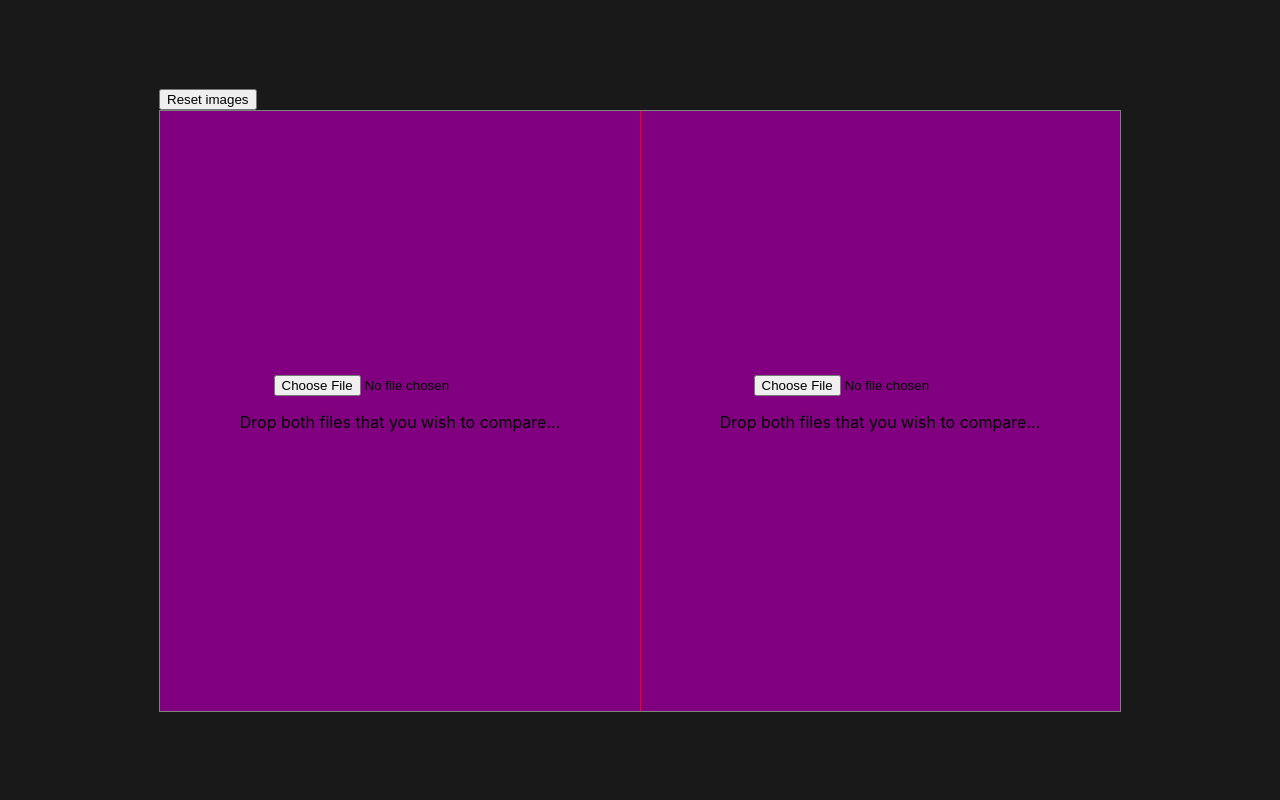
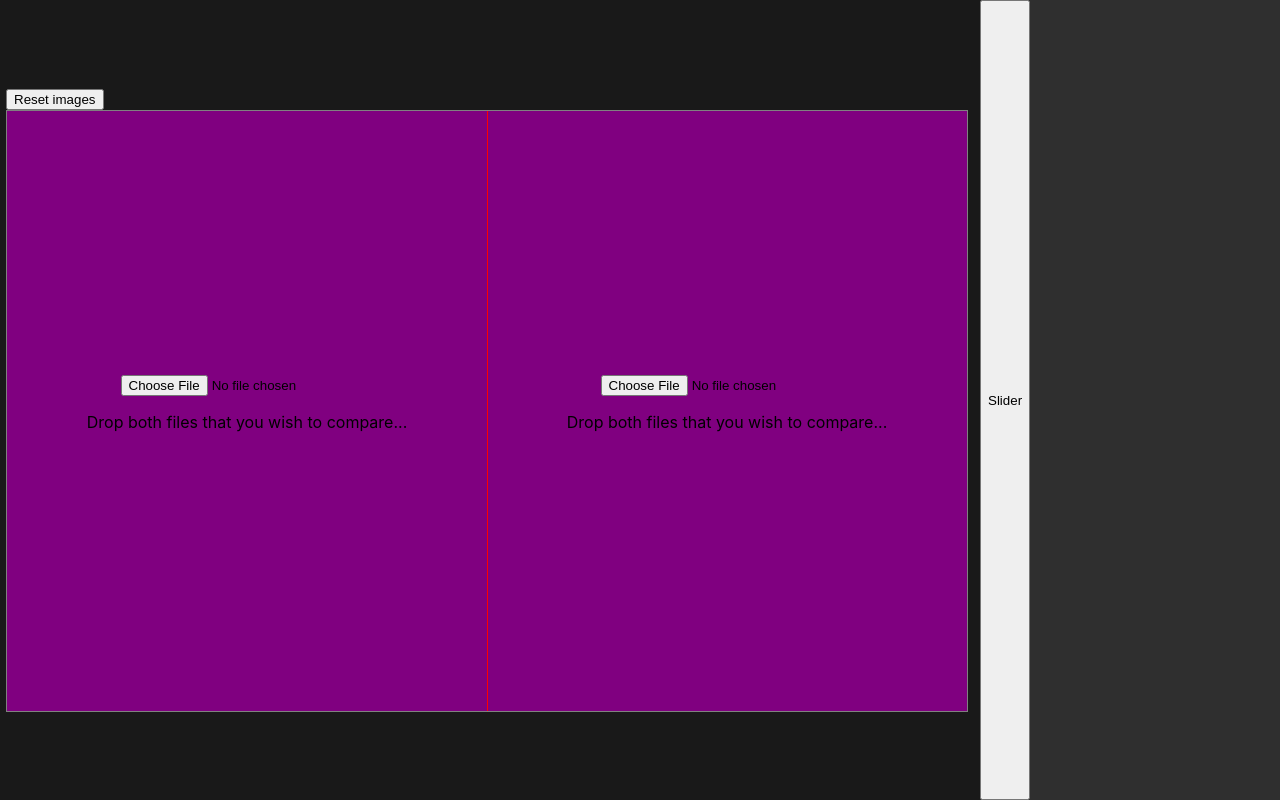
Before and after one commit to santaclauze/art-expert-image-comparator, a React app: page / in a window 1280 px wide. Built offline with nearby package versions, Linux system fonts and the light colour scheme.

Commit message:
option navigation wip

```diff
--- a/package.json
+++ b/package.json
@@ -68,6 +68,7 @@
     "react-app-polyfill": "^2.0.0",
     "react-dev-utils": "^11.0.1",
     "react-dom": "^17.0.1",
+    "react-medium-image-zoom": "^4.3.1",
     "react-refresh": "^0.8.3",
     "react-use": "^15.3.4",
     "resolve": "1.18.1",
--- a/src/App.tsx
+++ b/src/App.tsx
@@ -2,10 +2,12 @@ import React from 'react';
 import ImageComparator from './components/ImageComparator';
 
 import { MainContainer } from './styles';
+import ComparatorOptions from "./components/ComparatorOptions";
 
 const App = () => (
   <MainContainer>
     <ImageComparator />
+    <ComparatorOptions />
   </MainContainer>
 );
 
--- /dev/null
+++ b/src/components/ComparatorOptions/index.tsx
@@ -0,0 +1,17 @@
+import React from 'react';
+import { Container } from './styles';
+
+const ComparatorOptions = () => {
+
+    const handleSlider = () => {
+
+    }
+    return (
+        <Container>
+            <button onClick={handleSlider}>Slider</button>
+
+        </Container>
+    );
+};
+
+export default ComparatorOptions;
--- /dev/null
+++ b/src/components/ComparatorOptions/styles.ts
@@ -0,0 +1,10 @@
+import styled from 'styled-components';
+
+
+export const Container = styled.div`
+  display: flex;
+  height: 100%;
+  width: 300px;
+  background-color: #2f2f2f;
+  margin-left: auto;
+`;
--- a/src/components/ImageComparator/index.tsx
+++ b/src/components/ImageComparator/index.tsx
@@ -3,7 +3,7 @@ import React, { useState } from 'react';
 import { useSlider } from 'react-use';
 
 import {
-  Container, ContainerLower, ContainerCover, Slider, InitContainer,
+  Container, ContainerLower, ImagesContainer, ContainerCover, Slider, InitContainer,
 } from './styles';
 import ImageDisplayer from "./ImageDisplayer";
 import {FileHandler, HTMLInputEvent} from "../../types";
@@ -47,9 +47,9 @@ const ImageComparator = () => {
   }
 
   return (
-      <div>
+      <Container>
         <button onClick={handleReset}>Reset images</button>
-        <Container ref={ref}>
+        <ImagesContainer ref={ref}>
           {previewUrl1 ? (
                 <ContainerLower
                     id="lower"
@@ -82,8 +82,8 @@ const ImageComparator = () => {
                 <p>Drop both files that you wish to compare...</p>
               </InitContainer>
           )}
+        </ImagesContainer>
       </Container>
-      </div>
 
   );
 }
--- a/src/components/ImageComparator/styles.ts
+++ b/src/components/ImageComparator/styles.ts
@@ -1,6 +1,9 @@
 import styled from 'styled-components';
 
 export const Container = styled.div`
+  margin: auto;
+`;
+export const ImagesContainer = styled.div`
   width: 75vw;
   height: 75vh;
   border: 1px solid grey;
--- a/src/styles.ts
+++ b/src/styles.ts
@@ -4,8 +4,6 @@ export const MainContainer = styled.div`
   height: 100vh;
   width: 100vw;
   display: flex;
-  justify-content: center;
-  align-items: center;
   padding: 0;
   margin: 0;
   background-color: #191919;
```
Also changed, not shown: 1 other file (tests, documents, lock files or other folders). Lines whose indentation alone changed are shown as unchanged.
